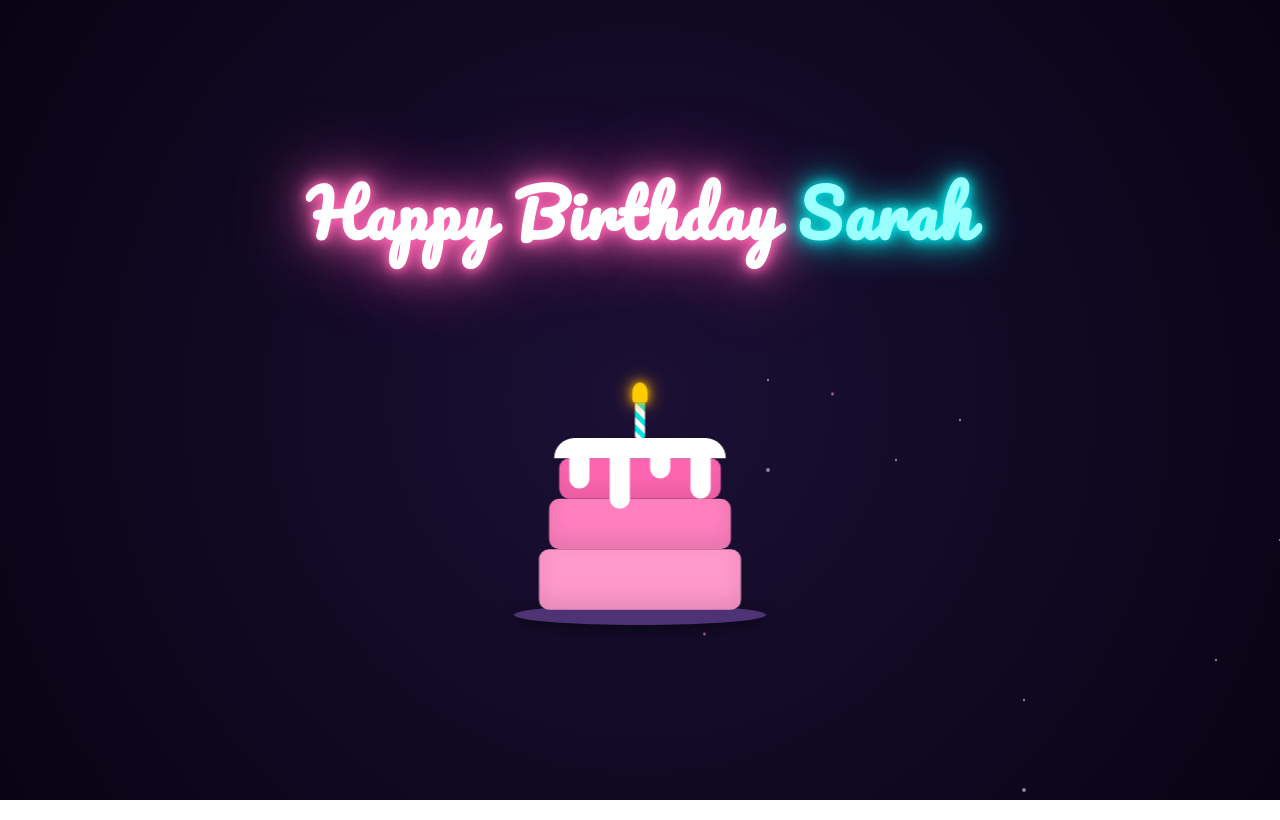
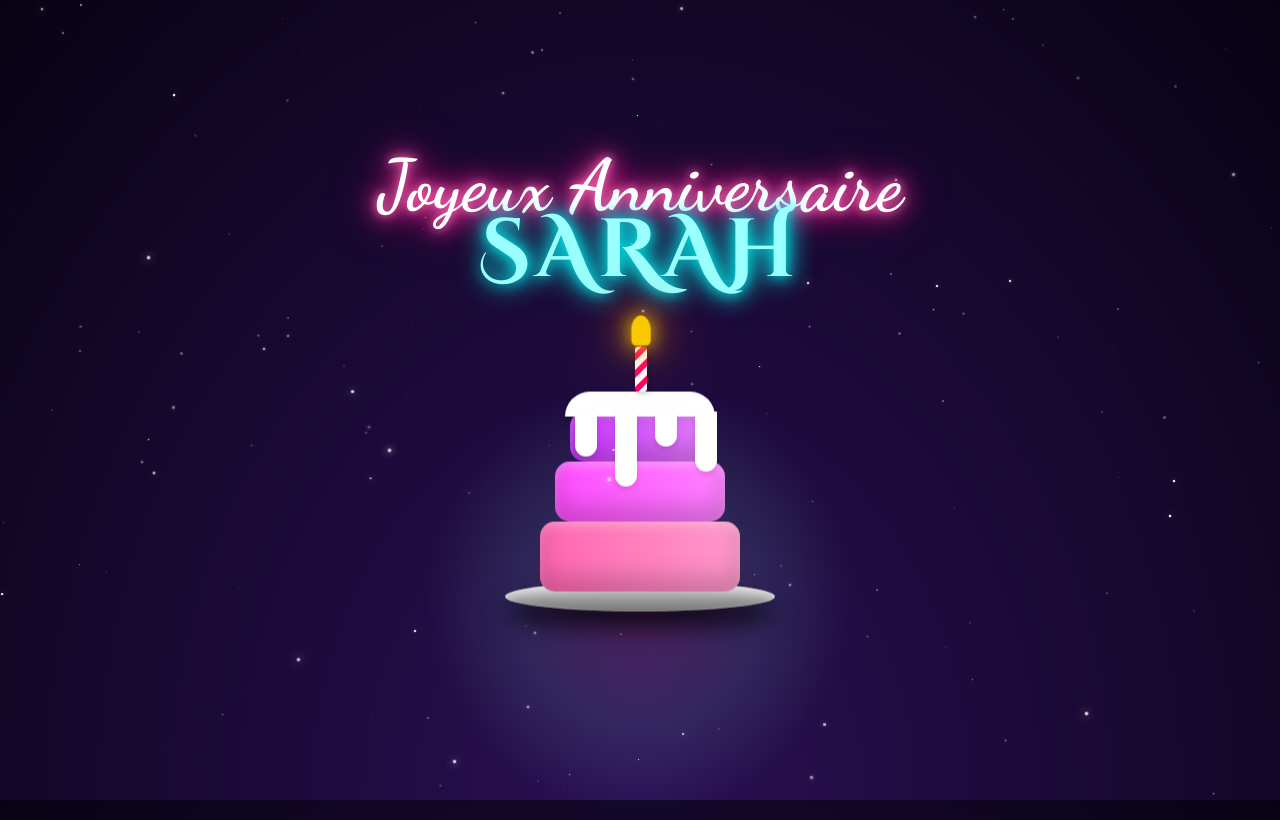
Before and after one commit to mouazbrai/Sera, a plain HTML site: page index.html in a window 1280 px wide. Drawn offline with Linux system fonts and the light colour scheme.

Commit message:
Update index.html

```diff
--- a/index.html
+++ b/index.html
@@ -3,9 +3,9 @@
 <head>
     <meta charset="UTF-8">
     <meta name="viewport" content="width=device-width, initial-scale=1.0">
-    <title>Happy Birthday Sarah</title>
+    <title>Happy Birthday Sarah - Magical Edition</title>
     <style>
-        @import url('https://fonts.googleapis.com/css2?family=Pacifico&family=Poppins:wght@600&display=swap');
+        @import url('https://fonts.googleapis.com/css2?family=Cinzel+Decorative:wght@700&family=Dancing+Script:wght@700&family=Poppins:wght@400;600&display=swap');
 
         * {
             margin: 0;
@@ -14,90 +14,137 @@
         }
 
         body {
-            background: radial-gradient(circle at center, #1b1035 0%, #080314 100%);
+            background: radial-gradient(ellipse at bottom, #2b1055 0%, #080314 100%);
             height: 100vh;
             overflow: hidden;
             display: flex;
+            flex-direction: column;
             justify-content: center;
             align-items: center;
             font-family: 'Poppins', sans-serif;
+            perspective: 1000px;
         }
 
-        /* تأثيرات النجوم في الخلفية */
+        /* سماء الليل والنجوم المحسنة */
         @keyframes twinkle {
-            0% { transform: translateY(0); opacity: 0.8; }
-            50% { opacity: 0.2; }
-            100% { transform: translateY(-1000px); opacity: 0.8; }
+            0% { opacity: 0.3; transform: scale(0.8); }
+            50% { opacity: 1; transform: scale(1.2); box-shadow: 0 0 10px #fff, 0 0 20px #fff; }
+            100% { opacity: 0.3; transform: scale(0.8); }
         }
 
         .stars, .stars2, .stars3 {
             position: absolute;
-            width: 2px;
-            height: 2px;
-            background: transparent;
-            box-shadow: 10vw 10vh #fff, 20vw 20vh #fff, 30vw 50vh #fff, 40vw 80vh #fff,
-                        50vw 30vh #fff, 60vw 60vh #fff, 70vw 90vh #fff, 80vw 20vh #fff,
-                        90vw 70vh #fff, 15vw 85vh #fff, 25vw 15vh #fff, 35vw 65vh #fff,
-                        45vw 45vh #fff, 55vw 5vh #fff, 65vw 35vh #fff, 75vw 55vh #fff,
-                        85vw 95vh #fff, 95vw 25vh #fff;
-            animation: twinkle 50s linear infinite;
-            border-radius: 50%;
+            top: 0; left: 0; right: 0; bottom: 0;
+            width: 100%; height: 100%;
+            z-index: 0;
         }
 
-        .stars2 {
-            width: 3px;
-            height: 3px;
-            animation-duration: 30s;
-            box-shadow: 5vw 50vh #ff99cc, 15vw 20vh #ff99cc, 45vw 80vh #99ccff,
-                        65vw 10vh #99ccff, 85vw 60vh #ff99cc, 95vw 90vh #99ccff;
-        }
-
-        .stars3 {
-            width: 4px;
-            height: 4px;
-            animation-duration: 20s;
-            box-shadow: 10vw 40vh #fff, 30vw 80vh #fff, 60vw 20vh #fff, 90vw 50vh #fff;
+        .star {
+            position: absolute;
+            background: #fff;
+            border-radius: 50%;
+            animation: twinkle infinite ease-in-out;
         }
 
         /* حاوية المحتوى */
         .container {
             text-align: center;
             z-index: 10;
+            position: relative;
         }
 
-        /* تصميم النص وحركاته */
-        .greeting {
-            font-family: 'Pacifico', cursive;
-            font-size: 4rem;
-            color: #fff;
-            text-shadow: 0 0 10px #ff66b2, 0 0 20px #ff66b2, 0 0 40px #ff66b2, 0 0 80px #ff66b2;
-            animation: floatText 3s ease-in-out infinite;
-            margin-bottom: 50px;
-            letter-spacing: 2px;
+        /* تأثيرات النص متعدد اللغات */
+        .greeting-container {
+            margin-bottom: 60px;
+            height: 120px;
+            display: flex;
+            flex-direction: column;
+            align-items: center;
+            justify-content: center;
         }
 
-        .greeting span {
-            color: #99ffff;
-            text-shadow: 0 0 10px #00e6e6, 0 0 20px #00e6e6, 0 0 40px #00e6e6;
+        .languages {
+            position: relative;
+            height: 70px;
+            width: 100%;
+            display: flex;
+            justify-content: center;
+            align-items: center;
         }
 
-        @keyframes floatText {
-            0%, 100% { transform: translateY(0); }
-            50% { transform: translateY(-15px); }
+        .lang {
+            position: absolute;
+            font-family: 'Dancing Script', cursive;
+            font-size: 4.5rem;
+            color: #fff;
+            text-shadow: 0 0 10px #ff66b2, 0 0 20px #ff66b2, 0 0 30px #ff1a8c, 0 0 50px #ff1a8c;
+            opacity: 0;
+            animation: cycleText 16s infinite;
+            white-space: nowrap;
         }
 
-        /* الكعكة */
+        /* توقيت اللغات (16 ثانية إجمالاً، 4 ثوانٍ لكل لغة) */
+        .lang-en { animation-delay: 0s; }
+        .lang-fr { animation-delay: 4s; }
+        .lang-es { animation-delay: 8s; }
+        .lang-it { animation-delay: 12s; }
+
+        @keyframes cycleText {
+            0% { opacity: 0; transform: translateY(20px) scale(0.9); filter: blur(5px); }
+            5% { opacity: 1; transform: translateY(0) scale(1); filter: blur(0); }
+            20% { opacity: 1; transform: translateY(0) scale(1); filter: blur(0); }
+            25% { opacity: 0; transform: translateY(-20px) scale(1.1); filter: blur(5px); }
+            100% { opacity: 0; }
+        }
+
+        .name {
+            font-family: 'Cinzel Decorative', cursive;
+            font-size: 5rem;
+            color: #99ffff;
+            text-shadow: 0 0 10px #00e6e6, 0 0 20px #00e6e6, 0 0 40px #00b3b3, 0 0 80px #00b3b3;
+            margin-top: 10px;
+            animation: pulseName 3s infinite alternate;
+            letter-spacing: 5px;
+        }
+
+        @keyframes pulseName {
+            0% { text-shadow: 0 0 10px #00e6e6, 0 0 20px #00e6e6; transform: scale(1); }
+            100% { text-shadow: 0 0 15px #00e6e6, 0 0 30px #00e6e6, 0 0 50px #00e6e6; transform: scale(1.05); }
+        }
+
+        /* هالة سحرية خلف الكعكة */
+        .magic-aura {
+            position: absolute;
+            bottom: 0;
+            left: 50%;
+            transform: translateX(-50%);
+            width: 400px;
+            height: 400px;
+            background: radial-gradient(circle, rgba(255, 102, 178, 0.2) 0%, rgba(153, 255, 255, 0.1) 40%, transparent 70%);
+            border-radius: 50%;
+            z-index: 1;
+            animation: rotateAura 10s linear infinite;
+        }
+
+        @keyframes rotateAura {
+            0% { transform: translateX(-50%) rotate(0deg) scale(1); }
+            50% { transform: translateX(-50%) rotate(180deg) scale(1.1); }
+            100% { transform: translateX(-50%) rotate(360deg) scale(1); }
+        }
+
+        /* الكعكة (محسنة) */
         .cake-container {
             position: relative;
             width: 300px;
-            height: 300px;
+            height: 250px;
             margin: 0 auto;
-            animation: bounceCake 4s ease-in-out infinite;
+            z-index: 5;
+            animation: floatCake 6s ease-in-out infinite;
         }
 
-        @keyframes bounceCake {
-            0%, 100% { transform: scale(1); }
-            50% { transform: scale(1.02) translateY(-5px); }
+        @keyframes floatCake {
+            0%, 100% { transform: translateY(0); }
+            50% { transform: translateY(-15px); }
         }
 
         .cake {
@@ -108,123 +155,158 @@
             width: 200px;
         }
 
-        /* الطبق */
         .plate {
             position: absolute;
-            bottom: -15px;
-            left: -25px;
-            width: 250px;
-            height: 20px;
-            background: #4d3373;
+            bottom: -20px;
+            left: -35px;
+            width: 270px;
+            height: 30px;
+            background: linear-gradient(to bottom, #d9d9d9, #737373);
             border-radius: 50%;
-            box-shadow: 0 5px 15px rgba(0,0,0,0.5);
+            box-shadow: 0 15px 25px rgba(0,0,0,0.8), inset 0 5px 10px rgba(255,255,255,0.5);
             z-index: 1;
         }
 
-        /* طبقات الكعكة */
         .layer {
             position: absolute;
             left: 0;
             width: 200px;
-            background: #ff99cc;
-            border-radius: 10px;
-            box-shadow: inset 0 -10px 20px rgba(0,0,0,0.1);
+            border-radius: 15px;
+            box-shadow: inset 0 -15px 25px rgba(0,0,0,0.2), inset 0 5px 10px rgba(255,255,255,0.3);
         }
 
         .bottom-layer {
             bottom: 0;
-            height: 60px;
+            height: 70px;
+            background: linear-gradient(to right, #ff66b2, #ff99cc);
             z-index: 2;
         }
 
         .middle-layer {
-            bottom: 60px;
-            left: 10px;
-            width: 180px;
-            height: 50px;
-            background: #ff80bf;
+            bottom: 70px;
+            left: 15px;
+            width: 170px;
+            height: 60px;
+            background: linear-gradient(to right, #ff4dff, #ff80ff);
             z-index: 3;
         }
 
         .top-layer {
-            bottom: 110px;
-            left: 20px;
-            width: 160px;
-            height: 40px;
-            background: #ff66b2;
+            bottom: 130px;
+            left: 30px;
+            width: 140px;
+            height: 50px;
+            background: linear-gradient(to right, #cc33ff, #e680ff);
             z-index: 4;
         }
 
-        /* الكريمة المتساقطة */
         .icing {
             position: absolute;
-            bottom: 150px;
-            left: 15px;
-            width: 170px;
-            height: 20px;
+            bottom: 175px;
+            left: 25px;
+            width: 150px;
+            height: 25px;
             background: #fff;
-            border-radius: 20px 20px 0 0;
+            border-radius: 25px 25px 0 0;
             z-index: 5;
+            box-shadow: 0 5px 10px rgba(0,0,0,0.1);
         }
 
         .drip {
             position: absolute;
             background: #fff;
-            width: 20px;
-            border-radius: 0 0 20px 20px;
+            width: 22px;
+            border-radius: 0 0 25px 25px;
             z-index: 5;
+            box-shadow: 0 3px 5px rgba(0,0,0,0.1);
         }
 
-        .drip-1 { height: 40px; left: 30px; bottom: 120px; }
-        .drip-2 { height: 60px; left: 70px; bottom: 100px; }
-        .drip-3 { height: 30px; left: 110px; bottom: 130px; }
-        .drip-4 { height: 50px; left: 150px; bottom: 110px; }
+        .drip-1 { height: 45px; left: 35px; bottom: 135px; }
+        .drip-2 { height: 75px; left: 75px; bottom: 105px; }
+        .drip-3 { height: 35px; left: 115px; bottom: 145px; }
+        .drip-4 { height: 60px; left: 155px; bottom: 120px; }
 
-        /* الشمعة واللهب */
+        /* شمعة واقعية */
         .candle {
             position: absolute;
-            bottom: 170px;
+            bottom: 200px;
             left: 95px;
-            width: 10px;
-            height: 35px;
+            width: 12px;
+            height: 45px;
             background: repeating-linear-gradient(
-                45deg,
-                #fff,
-                #fff 5px,
-                #00e6e6 5px,
-                #00e6e6 10px
+                -45deg,
+                #ffffff,
+                #ffffff 6px,
+                #ff0066 6px,
+                #ff0066 12px
             );
-            border-radius: 2px;
+            border-radius: 3px;
             z-index: 6;
+            box-shadow: 2px 2px 5px rgba(0,0,0,0.2);
+        }
+
+        .candle::before {
+            content: '';
+            position: absolute;
+            top: -5px;
+            left: 5px;
+            width: 2px;
+            height: 5px;
+            background: #333;
         }
 
         .flame {
             position: absolute;
-            top: -20px;
+            top: -30px;
             left: 50%;
             transform: translateX(-50%);
-            width: 15px;
-            height: 20px;
+            width: 18px;
+            height: 28px;
             background: #ffcc00;
             border-radius: 50% 50% 20% 20%;
-            box-shadow: 0 0 10px #ffcc00, 0 0 20px #ff9900;
-            animation: flicker 0.5s infinite alternate;
+            box-shadow: 0 0 15px #ffcc00, 0 0 30px #ff9900, 0 0 50px #ff3300;
+            animation: flicker 0.6s ease-in-out infinite alternate;
+            z-index: 7;
         }
 
         @keyframes flicker {
-            0% { transform: translateX(-50%) scale(1); opacity: 1; }
-            100% { transform: translateX(-50%) scale(1.1) rotate(5deg); opacity: 0.8; }
+            0% { transform: translateX(-50%) scale(1) rotate(-2deg); opacity: 0.9; }
+            50% { transform: translateX(-50%) scale(1.1) rotate(0deg); opacity: 1; box-shadow: 0 0 20px #ffcc00, 0 0 40px #ff9900, 0 0 60px #ff3300; }
+            100% { transform: translateX(-50%) scale(0.9) rotate(2deg); opacity: 0.8; }
         }
+
+        /* جزيئات الإضاءة المتطايرة (Sparkles) */
+        .sparkle {
+            position: absolute;
+            background: #fff;
+            border-radius: 50%;
+            box-shadow: 0 0 10px #fff, 0 0 20px #ff99ffff;
+            animation: floatUp infinite linear;
+            z-index: 8;
+        }
+
+        @keyframes floatUp {
+            0% { transform: translateY(0) scale(0); opacity: 0; }
+            50% { opacity: 1; transform: translateY(-50px) scale(1); }
+            100% { transform: translateY(-100px) scale(0); opacity: 0; }
+        }
+
     </style>
 </head>
 <body>
-    <!-- خلفية النجوم -->
-    <div class="stars"></div>
-    <div class="stars2"></div>
-    <div class="stars3"></div>
+    <div class="stars" id="stars"></div>
+    <div class="magic-aura"></div>
 
     <div class="container">
-        <h1 class="greeting">Happy Birthday <span>Sarah</span></h1>
+        <div class="greeting-container">
+            <div class="languages">
+                <span class="lang lang-en">Happy Birthday</span>
+                <span class="lang lang-fr">Joyeux Anniversaire</span>
+                <span class="lang lang-es">Feliz Cumpleaños</span>
+                <span class="lang lang-it">Buon Compleanno</span>
+            </div>
+            <div class="name">SARAH</div>
+        </div>
 
         <div class="cake-container">
             <div class="cake">
@@ -243,5 +325,41 @@
             </div>
         </div>
     </div>
+
+    <!-- إضافة النجوم والجزيئات عبر جافاسكربت بسيط مدمج للحصول على عشوائية وجمالية أفضل -->
+    <script>
+        const starsContainer = document.getElementById('stars');
+
+        // توليد النجوم
+        for (let i = 0; i < 150; i++) {
+            let star = document.createElement('div');
+            star.className = 'star';
+            star.style.width = Math.random() * 3 + 'px';
+            star.style.height = star.style.width;
+            star.style.left = Math.random() * 100 + 'vw';
+            star.style.top = Math.random() * 100 + 'vh';
+            star.style.animationDuration = (Math.random() * 3 + 2) + 's';
+            star.style.animationDelay = Math.random() * 2 + 's';
+            starsContainer.appendChild(star);
+        }
+
+        // توليد جزيئات ضوئية متطايرة حول الكعكة
+        const container = document.querySelector('.container');
+        setInterval(() => {
+            let sparkle = document.createElement('div');
+            sparkle.className = 'sparkle';
+            sparkle.style.width = Math.random() * 6 + 2 + 'px';
+            sparkle.style.height = sparkle.style.width;
+            sparkle.style.left = (Math.random() * 300 - 150) + 'px'; // حول الكعكة
+            sparkle.style.bottom = '100px';
+            sparkle.style.animationDuration = (Math.random() * 2 + 2) + 's';
+
+            container.appendChild(sparkle);
+
+            setTimeout(() => {
+                sparkle.remove();
+            }, 4000);
+        }, 300);
+    </script>
 </body>
 </html>
```
